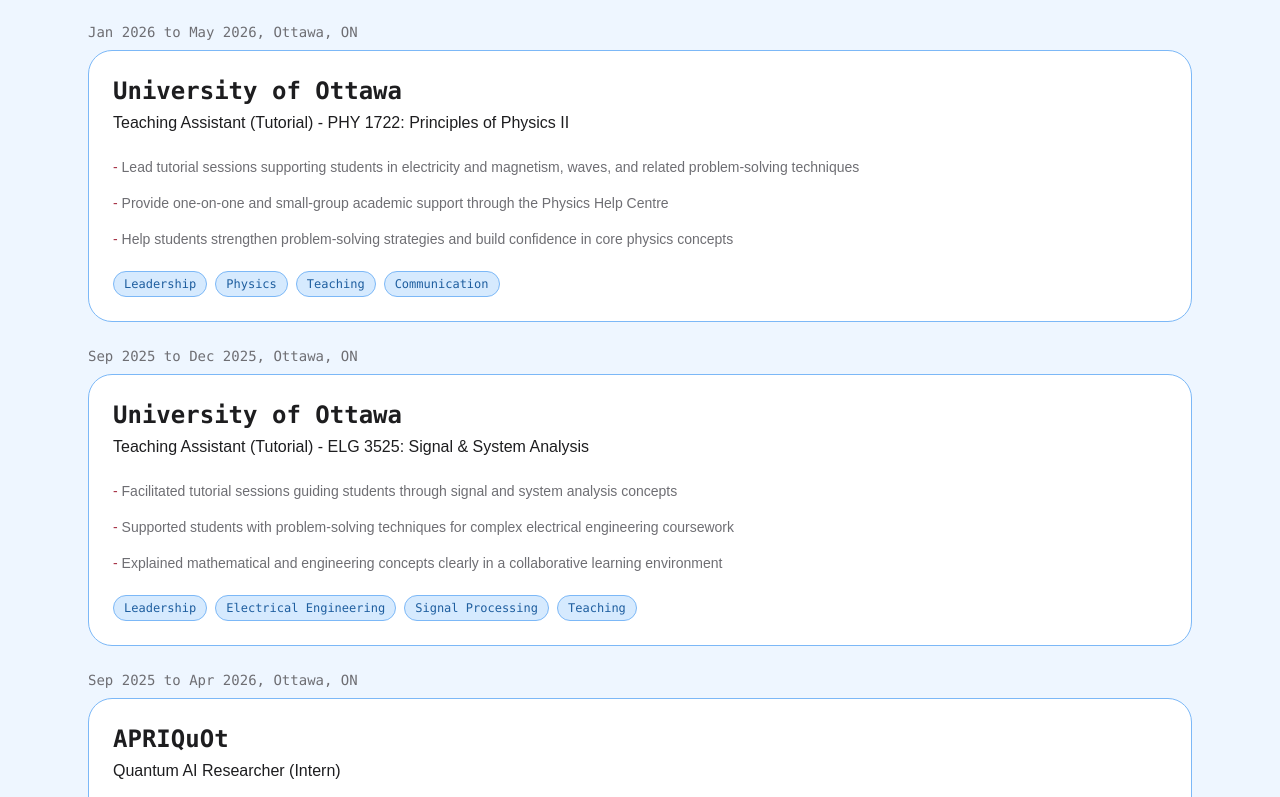
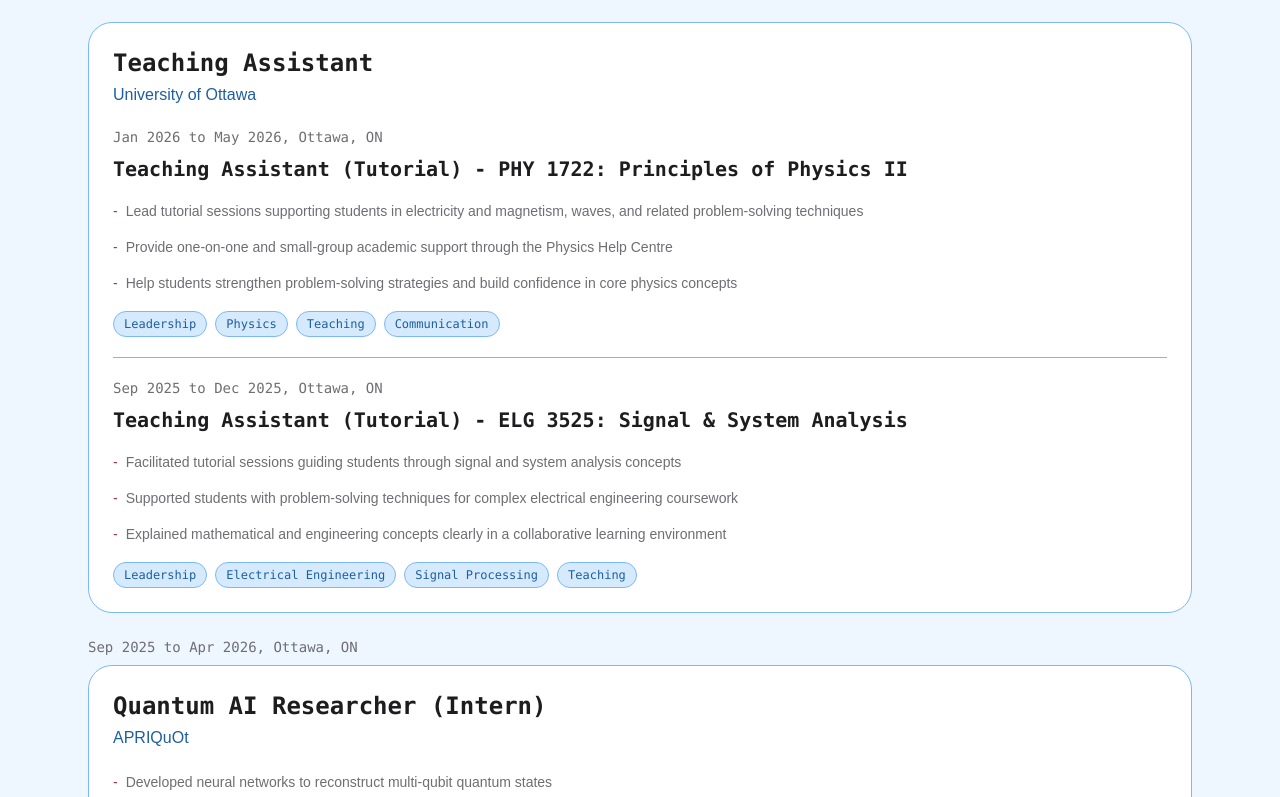
Before and after one commit to Zachary-Levesque/Portfolio, a Next.js app: page /experience in a window 1280 px wide. Shown: the part 883-1680 px from the top of the page. Built offline with nearby package versions, Linux system fonts and the light colour scheme.

Commit message:
Update page.tsx

```diff
--- a/app/experience/page.tsx
+++ b/app/experience/page.tsx
@@ -1,6 +1,29 @@
 import { experience } from "@/content/experience";
 
 export default function ExperiencePage() {
+  const teachingAssistantEntries = experience.filter(
+    (entry) =>
+      entry.company === "University of Ottawa" &&
+      entry.role.startsWith("Teaching Assistant")
+  );
+  const otherEntries = experience.filter(
+    (entry) =>
+      !(
+        entry.company === "University of Ottawa" &&
+        entry.role.startsWith("Teaching Assistant")
+      )
+  );
+  const firstTeachingAssistantIndex = experience.findIndex(
+    (entry) =>
+      entry.company === "University of Ottawa" &&
+      entry.role.startsWith("Teaching Assistant")
+  );
+  const orderedEntries = [
+    ...otherEntries.slice(0, firstTeachingAssistantIndex),
+    { type: "teaching-assistant-group" as const },
+    ...otherEntries.slice(firstTeachingAssistantIndex)
+  ];
+
   return (
     <div className="space-y-10">
       <section className="max-w-3xl">
@@ -9,24 +32,77 @@
       </section>
 
       <section className="relative space-y-6">
-        {experience.map((entry) => (
+        {orderedEntries.map((entry) =>
+          entry.type === "teaching-assistant-group" ? (
+            <article
+              key="university-of-ottawa-ta-group"
+              className="rounded-3xl border border-accent-border bg-surface p-6 transition-colors hover:bg-surface-blue"
+            >
+              <div className="flex flex-wrap items-baseline justify-between gap-3">
+                <div>
+                  <h2 className="font-mono text-2xl font-semibold text-foreground">
+                    Teaching Assistant
+                  </h2>
+                  <p className="mt-1 text-accent-muted">
+                    University of Ottawa
+                  </p>
+                </div>
+              </div>
+
+              <div className="mt-5 space-y-5">
+                {teachingAssistantEntries.map((taEntry) => (
+                  <div
+                    key={taEntry.role}
+                    className="border-t border-accent-border pt-5 first:border-t-0 first:pt-0"
+                  >
+                    <p className="font-mono text-sm text-muted">
+                      {taEntry.dateRange}
+                    </p>
+                    <h3 className="mt-2 font-mono text-xl font-semibold text-foreground">
+                      {taEntry.role}
+                    </h3>
+
+                    <ul className="mt-4 space-y-3 text-sm leading-6 text-muted">
+                      {taEntry.bullets.map((bullet) => (
+                        <li key={bullet} className="flex gap-2">
+                          <span className="shrink-0 text-red-muted">-</span>
+                          <span>{bullet}</span>
+                        </li>
+                      ))}
+                    </ul>
+
+                    <div className="mt-4 flex flex-wrap gap-2">
+                      {taEntry.skills.map((skill) => (
+                        <span
+                          key={skill}
+                          className="rounded-full border border-accent-border bg-accent-soft px-2.5 py-1 font-mono text-xs text-accent-muted"
+                        >
+                          {skill}
+                        </span>
+                      ))}
+                    </div>
+                  </div>
+                ))}
+              </div>
+            </article>
+          ) : (
             <article key={`${entry.company}-${entry.role}`} className="relative">
               <p className="font-mono text-sm text-muted">{entry.dateRange}</p>
               <div className="mt-2 rounded-3xl border border-accent-border bg-surface p-6 transition-colors hover:bg-surface-blue">
                 <div className="flex flex-wrap items-baseline justify-between gap-3">
                   <div>
                     <h2 className="font-mono text-2xl font-semibold text-foreground">
-                    {entry.company}
+                      {entry.role}
                     </h2>
-                  <p className="mt-1 text-foreground">{entry.role}</p>
+                    <p className="mt-1 text-accent-muted">{entry.company}</p>
                   </div>
                 </div>
 
                 <ul className="mt-5 space-y-3 text-sm leading-6 text-muted">
                   {entry.bullets.map((bullet) => (
-                  <li key={bullet} className="pl-4">
-                    <span className="-ml-4 text-red-muted">- </span>
-                    {bullet}
+                    <li key={bullet} className="flex gap-2">
+                      <span className="shrink-0 text-red-muted">-</span>
+                      <span>{bullet}</span>
                     </li>
                   ))}
                 </ul>
@@ -43,7 +119,8 @@
                 </div>
               </div>
             </article>
-        ))}
+          )
+        )}
       </section>
     </div>
   );
```
Lines whose indentation alone changed are shown as unchanged.
